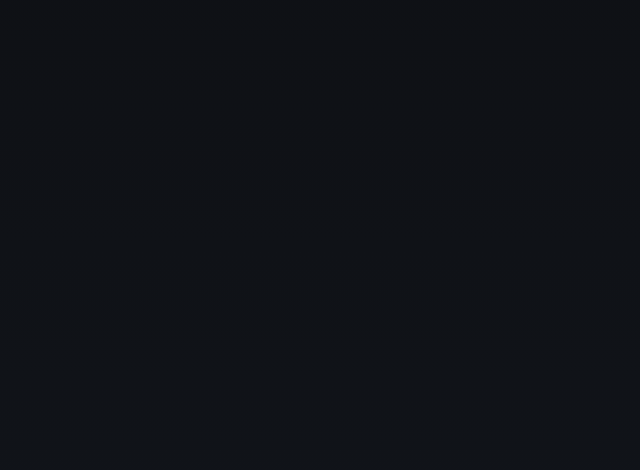
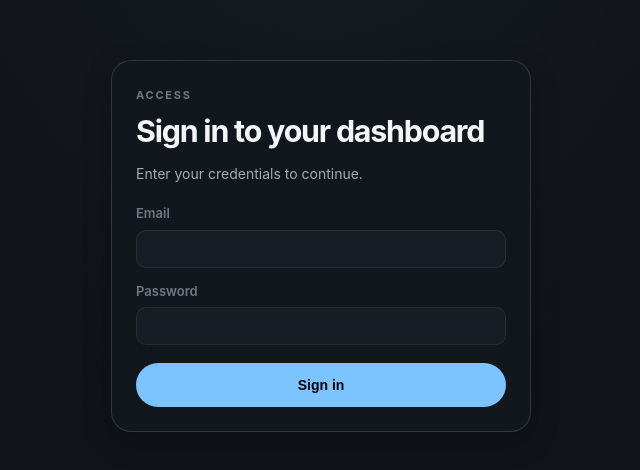
Before and after one commit to Lohnknechte/FightLab-Server, a Nuxt app: page /login in a window 1280 px wide. Before the commit this address had no page. Shown: the part 154-624 px from the top of the page, without its empty margins (319-959 px from the left). Built offline with nearby package versions, Linux system fonts and the light colour scheme.

Commit message:
save stuff

```diff
--- /dev/null
+++ b/app/assets/css/login.css
@@ -0,0 +1,122 @@
+/* assets/login.css */
+
+.auth-page {
+  min-height: 100vh;
+  display: flex;
+  align-items: center;
+  justify-content: center;
+  padding: 32px 16px;
+  background: radial-gradient(circle at top, #171c25 0, transparent 55%),
+              linear-gradient(180deg, #0e1014 0%, #11141a 100%);
+}
+
+.auth-card {
+  width: 100%;
+  max-width: 420px;
+  background: var(--panel);
+  border-radius: var(--radius-lg);
+  border: 1px solid var(--border-strong);
+  box-shadow: var(--shadow-md);
+  padding: 26px 24px 24px;
+}
+
+.auth-header h1 {
+  margin: 0 0 8px;
+  font-size: 1.9rem;
+  letter-spacing: -0.04em;
+}
+
+.auth-eyebrow {
+  margin: 0 0 6px;
+  color: var(--text-faint);
+  font-size: 11px;
+  font-weight: 700;
+  letter-spacing: 0.16em;
+  text-transform: uppercase;
+}
+
+.auth-subtitle {
+  margin: 0;
+  color: var(--text-muted);
+  font-size: 14px;
+}
+
+.auth-form {
+  margin-top: 20px;
+  display: flex;
+  flex-direction: column;
+  gap: 14px;
+}
+
+.auth-field {
+  display: flex;
+  flex-direction: column;
+  gap: 6px;
+}
+
+.auth-field label {
+  font-size: 13px;
+  font-weight: 600;
+  color: var(--text-faint);
+}
+
+.auth-field input {
+  border-radius: var(--radius-sm);
+  border: 1px solid var(--border);
+  background: var(--panel-2);
+  color: var(--text);
+  padding: 10px 12px;
+  font-size: 14px;
+  outline: none;
+  transition:
+    border-color 140ms ease,
+    box-shadow 140ms ease,
+    background 140ms ease;
+}
+
+.auth-field input::placeholder {
+  color: var(--text-faint);
+}
+
+.auth-field input:focus {
+  border-color: var(--accent);
+  box-shadow: 0 0 0 1px rgba(124, 196, 255, 0.35);
+  background: #181e28;
+}
+
+.auth-button {
+  margin-top: 4px;
+  border: none;
+  border-radius: 999px;
+  min-height: 44px;
+  background: var(--accent);
+  color: #020308;
+  font-size: 14px;
+  font-weight: 600;
+  cursor: pointer;
+  transition:
+    background 160ms ease,
+    transform 160ms ease,
+    box-shadow 160ms ease;
+}
+
+.auth-button:hover {
+  background: #92cffd;
+  transform: translateY(-1px);
+}
+
+.auth-button:active {
+  transform: translateY(0);
+  box-shadow: none;
+}
+
+@media (max-width: 600px) {
+  .auth-card {
+    padding: 22px 18px 20px;
+    border-radius: var(--radius-md);
+  }
+
+  .auth-header h1 {
+    font-size: 1.6rem;
+  }
+}
--- a/app/pages/index.vue
+++ b/app/pages/dashboard.vue
@@ -1,4 +1,8 @@
 <script setup lang="ts">
+definePageMeta({
+  middleware: 'auth',
+});
+
 const { data, pending, error, refresh } = await useFetch('/api/db_values', {
   key: 'db_values',
 })
--- /dev/null
+++ b/app/pages/login.vue
@@ -0,0 +1,78 @@
+<script setup lang="ts">
+import '~/assets/css/login.css';
+
+const email = ref('');
+const password = ref('');
+const loading = ref(false);
+const errorMessage = ref<string | null>(null);
+
+// fake global user state (replace later with real auth)
+const user = useState('user', () => null);
+
+const onSubmit = async () => {
+  errorMessage.value = null;
+  loading.value = true;
+
+  try {
+    // TODO: replace with real API call:
+    // const { error } = await useFetch('/api/login', {
+    //   method: 'POST',
+    //   body: { email: email.value, password: password.value },
+    // });
+    // if (error.value) throw error.value;
+
+    // temporary fake success
+    await new Promise((r) => setTimeout(r, 600));
+    user.value = { email: email.value };
+
+    await navigateTo('/dashboard');
+  } catch (err: any) {
+    errorMessage.value =
+      err?.statusMessage || 'Login failed. Please check your credentials.';
+  } finally {
+    loading.value = false;
+  }
+};
+</script>
+
+<template>
+  <div class="auth-page">
+    <div class="auth-card">
+      <header class="auth-header">
+        <p class="auth-eyebrow">Access</p>
+        <h1>Sign in to your dashboard</h1>
+        <p class="auth-subtitle">
+          Enter your credentials to continue.
+        </p>
+      </header>
+
+      <form @submit.prevent="onSubmit" class="auth-form">
+        <div class="auth-field">
+          <label for="email">Email</label>
+          <input
+            id="email"
+            v-model="email"
+            type="email"
+            autocomplete="email"
+            required
+          />
+        </div>
+
+        <div class="auth-field">
+          <label for="password">Password</label>
+          <input
+            id="password"
+            v-model="password"
+            type="password"
+            autocomplete="current-password"
+            required
+          />
+        </div>
+
+        <button type="submit" class="auth-button">
+          Sign in
+        </button>
+      </form>
+    </div>
+  </div>
+</template>
--- a/package.json
+++ b/package.json
@@ -11,6 +11,7 @@
   },
   "dependencies": {
     "@neondatabase/serverless": "^1.1.0",
+    "@sidebase/nuxt-auth": "^1.2.0",
     "drizzle-orm": "^0.45.2",
     "nuxt": "^4.4.7",
     "vue": "^3.5.35",
```
Also changed, not shown: app/middleware/auth.ts (added, +9 -0 lines), 2 other files (tests, documents, lock files or other folders).
